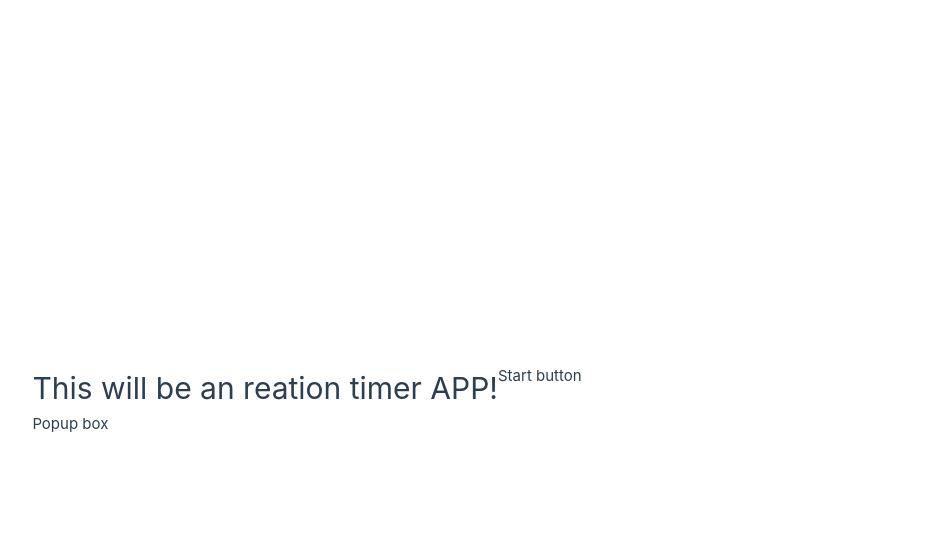
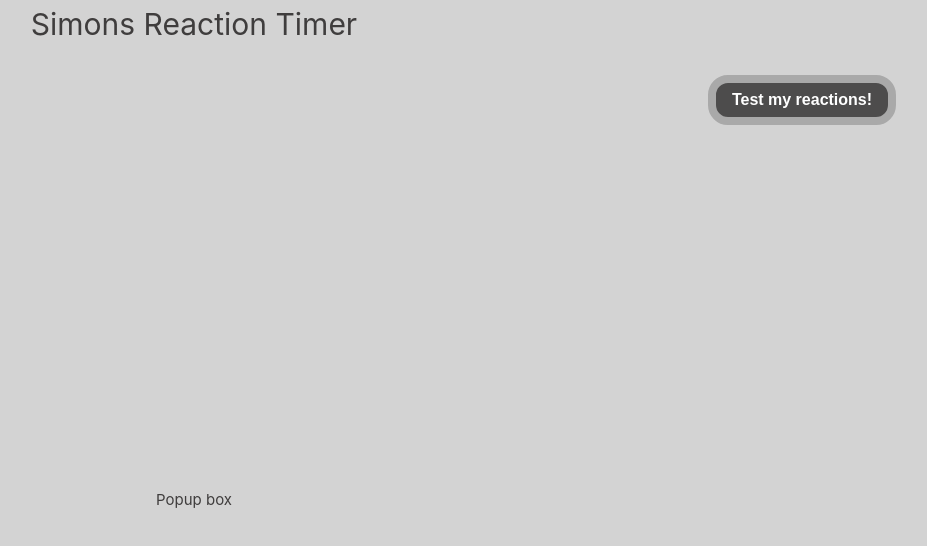
Before and after one commit to I8Superman/vue-reaction-timer, a Vue app: page / in a window 1280 px wide. Shown: the top 546 px of the page, without its empty margins (142-1069 px from the left). Built offline with nearby package versions, Linux system fonts and the light colour scheme.

Commit message:
components and props

```diff
--- a/src/App.vue
+++ b/src/App.vue
@@ -1,7 +1,7 @@
 
 <template>
-  <h1>This will be an reation timer APP!</h1>
-  <Startbutton />
+  <h1>Simons Reaction Timer</h1>
+  <Startbutton @start-timer="startTimer" :delay="delay" :gameon="gameOn" />
   <Popupbox />
 </template>
 
@@ -11,8 +11,32 @@ import Startbutton from './components/Startbutton.vue';
 
 export default {
   name: "App",
-  components: { Popupbox, Startbutton }
+  components: { Popupbox, Startbutton },
+  data() {
+    return {
+      gameOn: false,
+      timer: null
+    }
+  },
+  methods: {
+    startTimer() {
+      console.log('timer started!')
+      this.gameOn = !this.gameOn
+      this.timer = Math.random() * 5000 + 2000
+      console.log(this.timer)
+    }
+  }
 }
 </script>
 
-<style scoped></style>
+<style>
+#app {
+  background-color: lightgrey;
+  width: 100vw;
+  height: 100vh;
+  text-align: center;
+  color: rgb(63, 61, 61);
+  font-weight: 800;
+  padding-top: 100px;
+}
+</style>
--- a/src/components/Popupbox.vue
+++ b/src/components/Popupbox.vue
@@ -1,4 +1,4 @@
-<template lang="">
+<template>
     <div>
         Popup box
     </div>
--- a/src/components/Startbutton.vue
+++ b/src/components/Startbutton.vue
@@ -1,13 +1,56 @@
 <template lang="">
-    <div>
-        Start button
+    <div class="button-container">
+        <button class="start-button" @click="handleClick" :disabled="gameon">Test my reactions!</button>
     </div>
 </template>
+
 <script>
 export default {
-
+    name: "Startbutton",
+    props: ['delay', 'gameon'],
+    methods: {
+        handleClick() {
+            console.log('btn clicked!', this.gameon)
+            this.$emit('start-timer')
+        }
+    }
 }
 </script>
-<style lang="">
+<style scoped>
+.button-container {
+    height: 200px;
+    display: flex;
+    justify-content: center;
+    align-items: center;
+}
 
+.start-button {
+    height: 50px;
+    width: fit-content;
+    transition: all 0.2s;
+    padding: 1rem;
+    font-size: medium;
+    font-weight: bolder;
+    border: 0.5rem darkgrey solid;
+    background-color: rgb(77, 76, 76);
+    border-radius: 20px;
+    display: flex;
+    align-items: center;
+    cursor: pointer;
+    color: white;
+}
+
+.start-button:hover {
+    transform: scale(1.2);
+}
+
+.start-button:disabled {
+    border: 0.2rem #a7a5a5 solid;
+    background-color: #d6d1d1;
+    color: rgb(164, 162, 162);
+}
+
+.start-button:disabled:hover {
+    transform: none;
+}
 </style>
```
